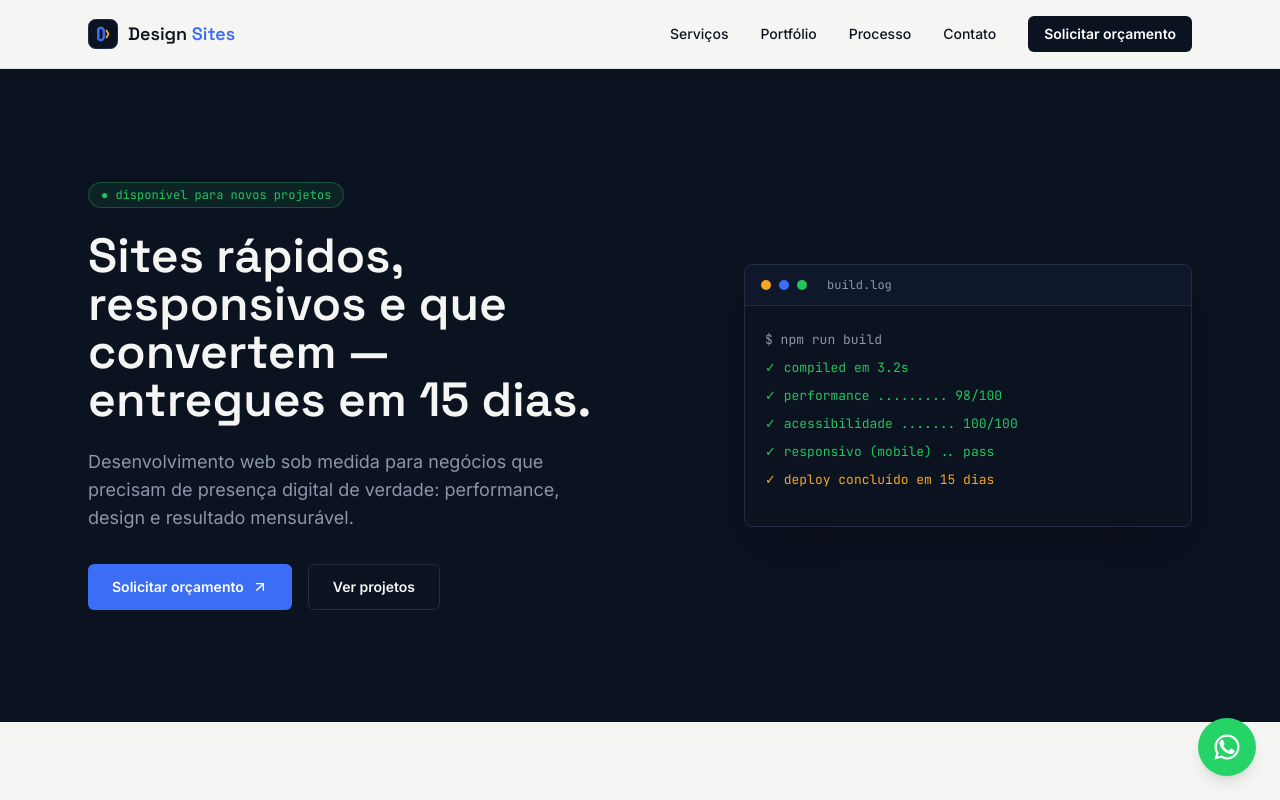
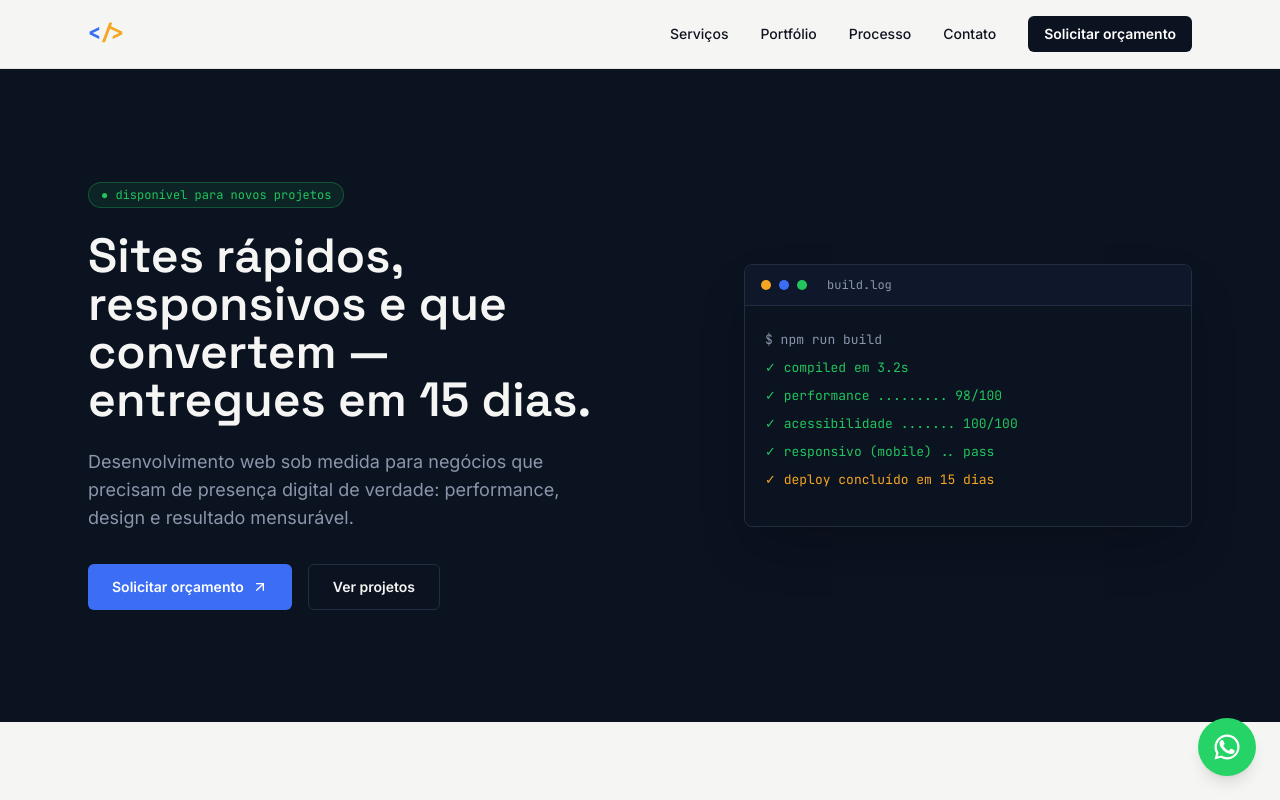
Before and after one commit to jesgalves/design-sites, a React (Vite) app: page / in a window 1280 px wide. Shown: the top 800 px of the page. Built offline with nearby package versions, Linux system fonts and the light colour scheme.

Commit message:
azul vibrante na logo

```diff
--- a/src/App.jsx
+++ b/src/App.jsx
@@ -16,6 +16,21 @@ import {
 
 const FONTS = `
 @import url('https://fonts.googleapis.com/css2?family=Space+Grotesk:wght@500;600;700&family=Inter:wght@400;500;600&family=JetBrains+Mono:wght@400;500&display=swap');
+
+@keyframes dsExpand {
+  0%, 12% { max-width: 0; opacity: 0; }
+  30%, 70% { max-width: 180px; opacity: 1; }
+  88%, 100% { max-width: 0; opacity: 0; }
+}
+.ds-collapsible {
+  display: inline-block;
+  overflow: hidden;
+  white-space: nowrap;
+  vertical-align: bottom;
+  max-width: 0;
+  opacity: 0;
+  animation: dsExpand 6s ease-in-out infinite;
+}
 `;
 
 const buildLines = [
@@ -52,27 +67,26 @@ function WhatsAppButton() {
 function Logo({ variant = "dark" }) {
   const textColor = variant === "dark" ? "#0F1420" : "#F5F5F3";
   return (
-    <div className="flex items-center gap-2.5">
-      <svg width="30" height="30" viewBox="0 0 30 30" fill="none">
-        <rect x="0.5" y="0.5" width="29" height="29" rx="7" fill="#0B1220" stroke="#232D42" />
-        <rect x="9" y="9" width="2.6" height="12" rx="1" fill="#3B6EF5" />
-        <path
-          d="M11.6 9L13.5 9C16.8 9 16.8 21 13.5 21L11.6 21"
-          stroke="#3B6EF5"
-          strokeWidth="2.6"
-          strokeLinecap="round"
-          strokeLinejoin="round"
-        />
-        <path
-          d="M18.5 11.5L20.5 15L18.5 18.5"
-          stroke="#F5A623"
-          strokeWidth="1.8"
-          strokeLinecap="round"
-          strokeLinejoin="round"
-        />
-      </svg>
-      <span style={{ fontFamily: "'Space Grotesk', sans-serif", color: textColor }} className="font-semibold text-lg leading-none">
-        Design<span style={{ color: "#3B6EF5" }}> Sites</span>
+    <div className="flex items-baseline">
+      <span
+        style={{ fontFamily: "'JetBrains Mono', monospace", color: "#3B6EF5" }}
+        className="font-bold text-xl leading-none"
+      >
+        &lt;
+      </span>
+      <span className="ds-collapsible">
+        <span style={{ fontFamily: "'Space Grotesk', sans-serif", color: textColor }}>
+          &nbsp;Design
+        </span>
+        <span style={{ fontFamily: "'Space Grotesk', sans-serif", color: "#3B6EF5" }}>
+          {" "}Sites&nbsp;
+        </span>
+      </span>
+      <span
+        style={{ fontFamily: "'JetBrains Mono', monospace", color: "#F5A623" }}
+        className="font-bold text-xl leading-none"
+      >
+        /&gt;
       </span>
     </div>
   );
```
